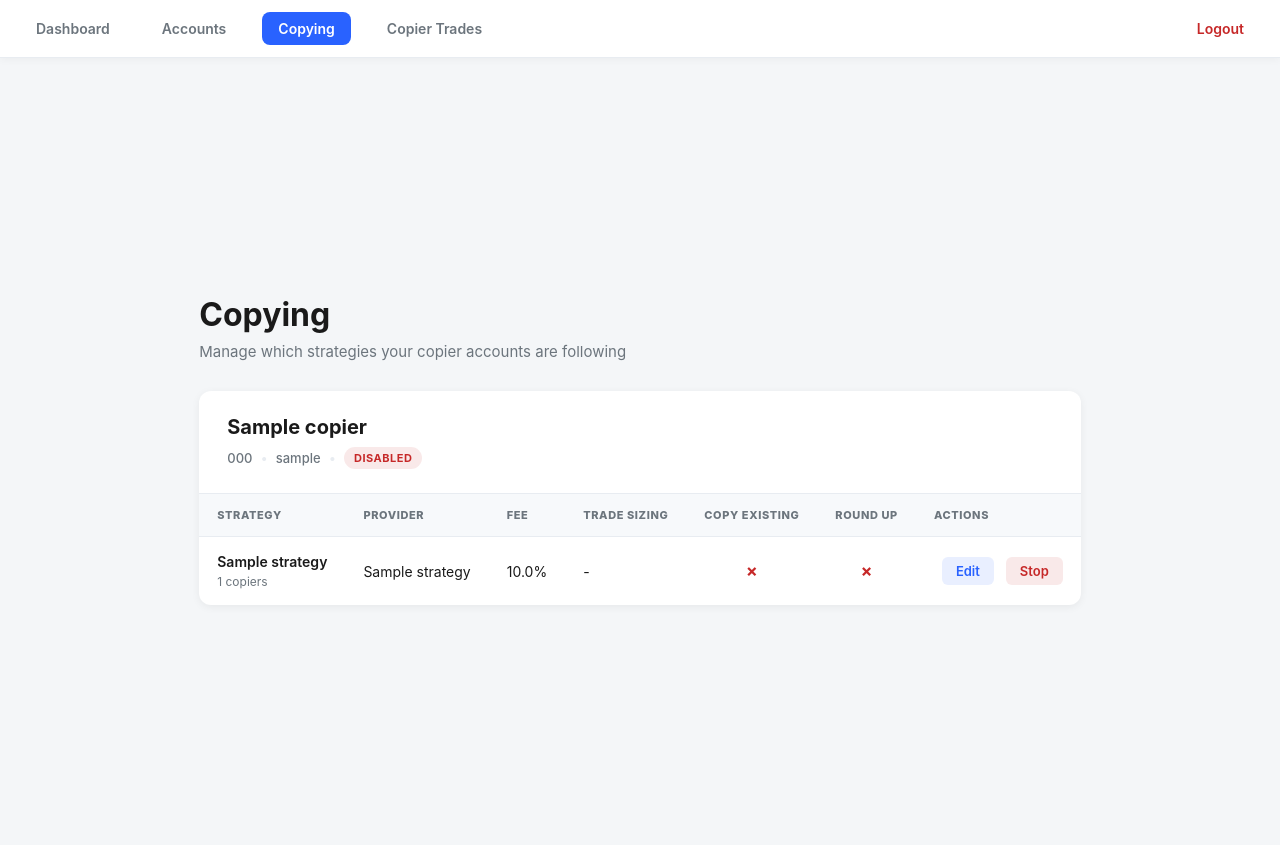
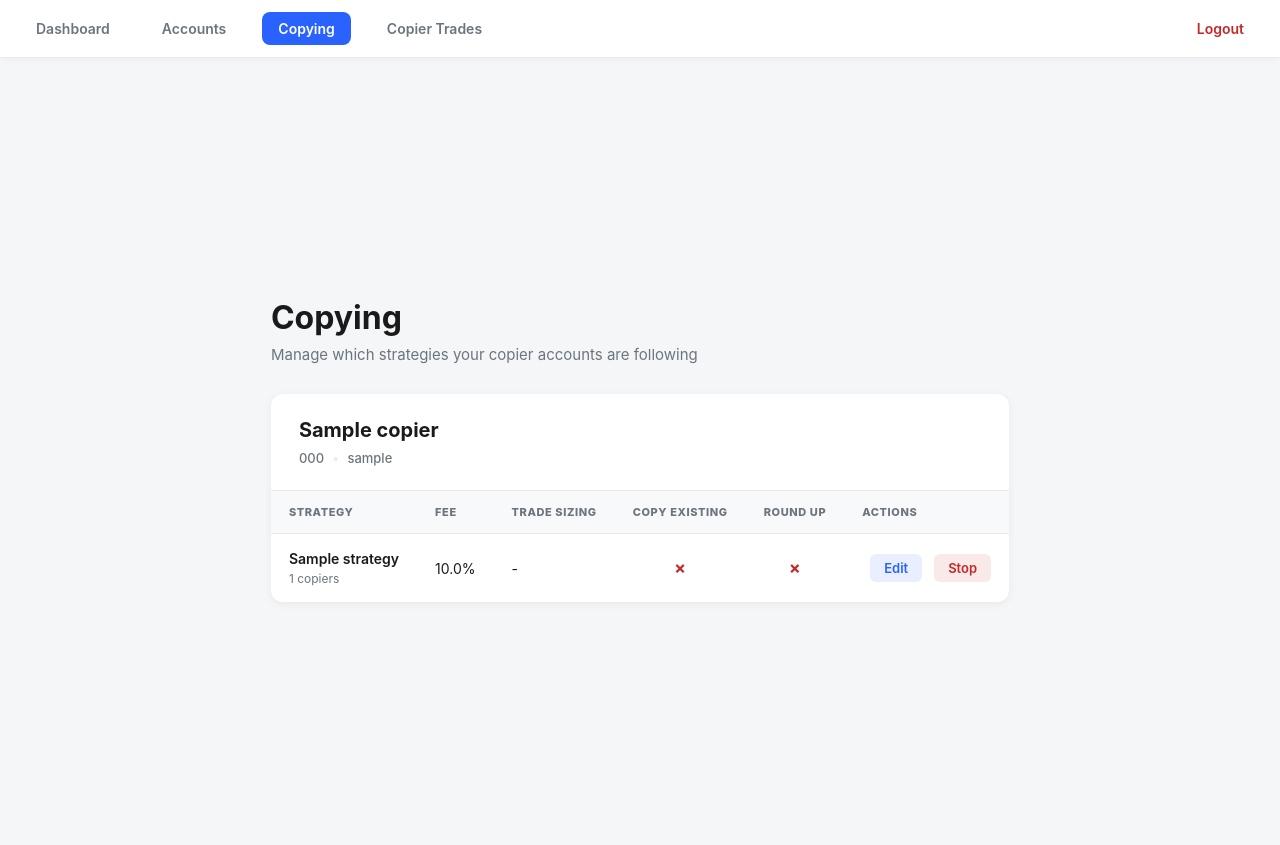
Before and after one commit to charlie-king-pelican/automation-SignalWeb, a Flask app: template templates/copying.html in a window 1280 px wide. Shown: the top 845 px of the page. Run offline with Flask 3, Linux system fonts and the light colour scheme; the template is opened without the code that fills it: most values are stand-ins (such as "Sample title", 1, 10 or a date in 2020).

Commit message:
reformatt

```diff
--- a/app/routes.py
+++ b/app/routes.py
@@ -336,7 +336,8 @@ def register_routes(app):
 
         response = make_response(render_template(
             'copying.html',
-            copiers_data=copiers_data
+            copiers_data=copiers_data,
+            format_trade_sizing=services.format_trade_sizing
         ))
         return add_no_cache_headers(response)
 
--- a/templates/copying.html
+++ b/templates/copying.html
@@ -35,12 +35,6 @@
                             <span class="copier-detail">{{ copier_data.copier.server_code }}</span>
                             <span class="copier-separator">•</span>
                             <span class="copier-detail">{{ copier_data.copier.username }}</span>
-                            <span class="copier-separator">•</span>
-                            {% if copier_data.copier.enabled %}
-                            <span class="status-badge status-enabled">Enabled</span>
-                            {% else %}
-                            <span class="status-badge status-disabled">Disabled</span>
-                            {% endif %}
                         </div>
                     </div>
                 </div>
@@ -56,7 +50,6 @@
                         <thead>
                             <tr>
                                 <th>Strategy</th>
-                                <th>Provider</th>
                                 <th>Fee</th>
                                 <th>Trade Sizing</th>
                                 <th>Copy Existing</th>
@@ -71,7 +64,6 @@
                                     <div class="strategy-name">{{ strategy_data.strategy.name }}</div>
                                     <div class="strategy-meta">{{ strategy_data.strategy.num_copiers }} copiers</div>
                                 </td>
-                                <td>{{ strategy_data.strategy.profile_name }}</td>
                                 <td>
                                     {% if strategy_data.strategy.fee == 0 %}
                                     Free
@@ -81,18 +73,7 @@
                                 </td>
                                 <td>
                                     {% if strategy_data.settings %}
-                                        {% set size_type = strategy_data.settings.get('TradeSizeType', 'Fixed') %}
-                                        {% if size_type == 'Fixed' %}
-                                        Fixed ({{ '%.2f'|format(strategy_data.settings.get('TradeSizeValue', 0)) }})
-                                        {% elif size_type == 'MirrorSize' %}
-                                        Mirror ({{ '%.2f'|format(strategy_data.settings.get('TradeSizeValue', 1)) }}x)
-                                        {% elif size_type == 'MirrorRiskByEquity' %}
-                                        Risk by Equity ({{ '%.2f'|format(strategy_data.settings.get('TradeSizeValue', 1)) }}x)
-                                        {% elif size_type == 'MirrorRiskByBalance' %}
-                                        Risk by Balance ({{ '%.2f'|format(strategy_data.settings.get('TradeSizeValue', 1)) }}x)
-                                        {% else %}
-                                        {{ size_type }}
-                                        {% endif %}
+                                    {{ format_trade_sizing(strategy_data.settings.get('TradeSizeType'), strategy_data.settings.get('TradeSizeValue')) }}
                                     {% else %}
                                     -
                                     {% endif %}
```
Also changed, not shown: app/services.py (+43 -0 lines).
